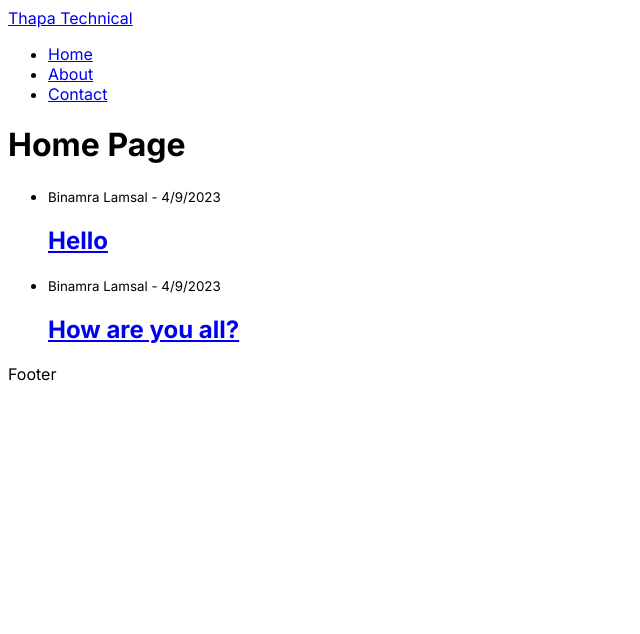
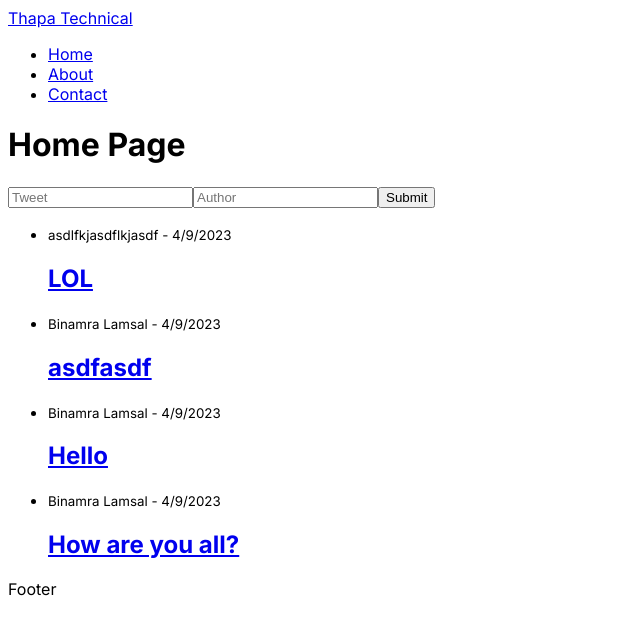
Before and after one commit to binamralamsal/nextjs-test, a Next.js app: page / in a window 1280 px wide. Shown: the top 634 px of the page, without its empty margins (0-640 px from the left). Built offline with nearby package versions, Linux system fonts and the light colour scheme.

Commit message:
Add new tweets frontend

```diff
--- a/src/data/tweets.json
+++ b/src/data/tweets.json
@@ -1 +1 @@
-[{"id":"1","author":"Binamra Lamsal","tweet":"How are you all?","createdAt":1681054687668},{"id":"2","tweet":"Hello","author":"Binamra Lamsal","createdAt":"2023-04-09T16:03:34.987Z"}]
+[{"id":"3","tweet":"asdfasdf","author":"Binamra Lamsal","createdAt":"2023-04-09T16:09:05.053Z"},{"id":"2","tweet":"Hello","author":"Binamra Lamsal","createdAt":"2023-04-09T16:03:34.987Z"},{"id":"1","author":"Binamra Lamsal","tweet":"How are you all?","createdAt":1681054687668},{"id":"4","tweet":"LOL","author":"asdlfkjasdflkjasdf","createdAt":"2023-04-09T16:09:14.936Z"}]
--- a/src/pages/index.js
+++ b/src/pages/index.js
@@ -1,13 +1,57 @@
 import Link from "next/link";
 import { getTweetsAPI } from "@/pages/api/tweets";
+import { useState } from "react";
 
 export default function Home(props) {
+  const [tweet, setTweet] = useState("");
+  const [author, setAuthor] = useState("");
+
+  const [tweets, setTweets] = useState(props.tweets);
+
+  async function handleNewTweet(e) {
+    e.preventDefault();
+
+    const res = await fetch("/api/tweets/new", {
+      method: "POST",
+      headers: {
+        "Content-Type": "application/json",
+      },
+      body: JSON.stringify({
+        tweet,
+        author,
+      }),
+    });
+
+    const newTweet = await res.json();
+
+    setTweet("");
+    setAuthor("");
+
+    setTweets([newTweet, ...props.tweets]);
+  }
+
   return (
     <div>
       <h1>Home Page</h1>
 
+      <form onSubmit={handleNewTweet}>
+        <input
+          type="text"
+          placeholder="Tweet"
+          value={tweet}
+          onChange={(e) => setTweet(e.target.value)}
+        />
+        <input
+          type="text"
+          placeholder="Author"
+          value={author}
+          onChange={(e) => setAuthor(e.target.value)}
+        />
+        <button type="submit">Submit</button>
+      </form>
+
       <ul>
-        {props.tweets.map((t) => (
+        {tweets.map((t) => (
           <li key={t.id}>
             <small>
               {t.author} - {new Date(t.createdAt).toLocaleDateString()}
```
